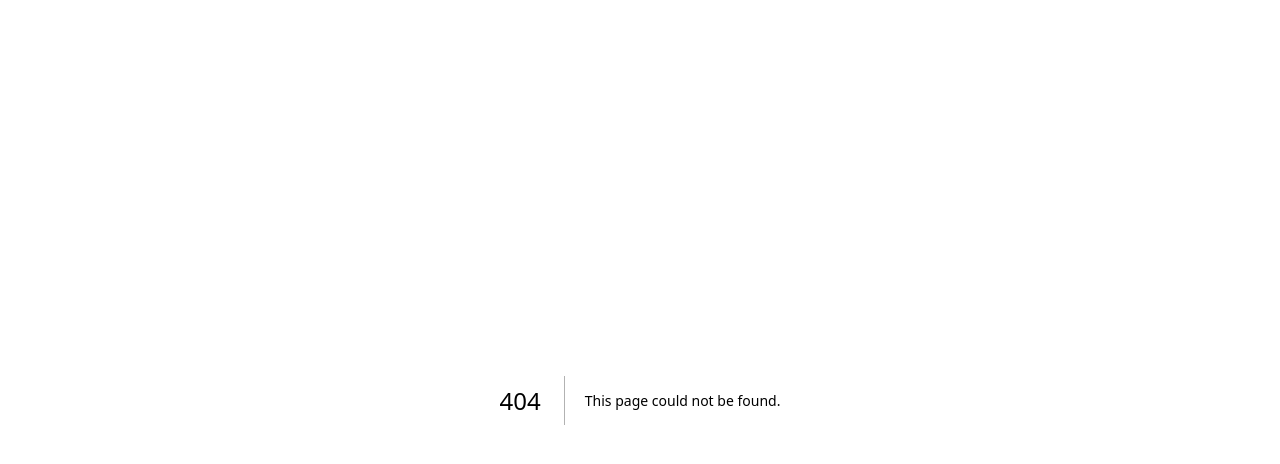
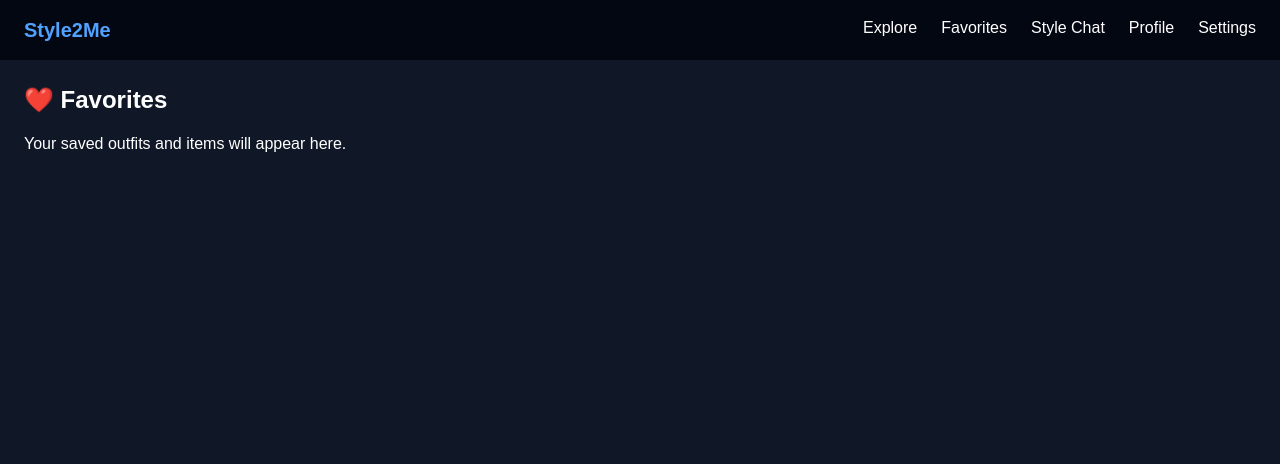
Before and after one commit to 1doyle1/style2me-web, a Next.js app: page /favorites in a window 1280 px wide. Before the commit this address had no page. Shown: the top 464 px of the page. Built offline with nearby package versions, Linux system fonts and the light colour scheme.

Commit message:
Added Favorites, Style Chat, Profile, and Settings pages

```diff
--- /dev/null
+++ b/pages/favorites.tsx
@@ -0,0 +1,13 @@
+import NavBar from "../components/NavBar";
+
+export default function Favorites() {
+  return (
+    <div className="bg-gray-900 min-h-screen text-white">
+      <NavBar />
+      <div className="p-6">
+        <h1 className="text-2xl font-bold mb-4">❤️ Favorites</h1>
+        <p>Your saved outfits and items will appear here.</p>
+      </div>
+    </div>
+  );
+}
--- /dev/null
+++ b/pages/profile.tsx
@@ -0,0 +1,13 @@
+import NavBar from "../components/NavBar";
+
+export default function Profile() {
+  return (
+    <div className="bg-gray-900 min-h-screen text-white">
+      <NavBar />
+      <div className="p-6">
+        <h1 className="text-2xl font-bold mb-4">👤 Profile</h1>
+        <p>Manage your account details here.</p>
+      </div>
+    </div>
+  );
+}
--- /dev/null
+++ b/pages/settings.tsx
@@ -0,0 +1,13 @@
+import NavBar from "../components/NavBar";
+
+export default function Settings() {
+  return (
+    <div className="bg-gray-900 min-h-screen text-white">
+      <NavBar />
+      <div className="p-6">
+        <h1 className="text-2xl font-bold mb-4">⚙️ Settings</h1>
+        <p>Edit your style preferences here.</p>
+      </div>
+    </div>
+  );
+}
--- /dev/null
+++ b/pages/style.tsx
@@ -0,0 +1,13 @@
+import NavBar from "../components/NavBar";
+
+export default function StyleChat() {
+  return (
+    <div className="bg-gray-900 min-h-screen text-white">
+      <NavBar />
+      <div className="p-6">
+        <h1 className="text-2xl font-bold mb-4">🧑‍🎨 Style Chat</h1>
+        <p>Talk to the AI stylist (coming soon).</p>
+      </div>
+    </div>
+  );
+}
```
